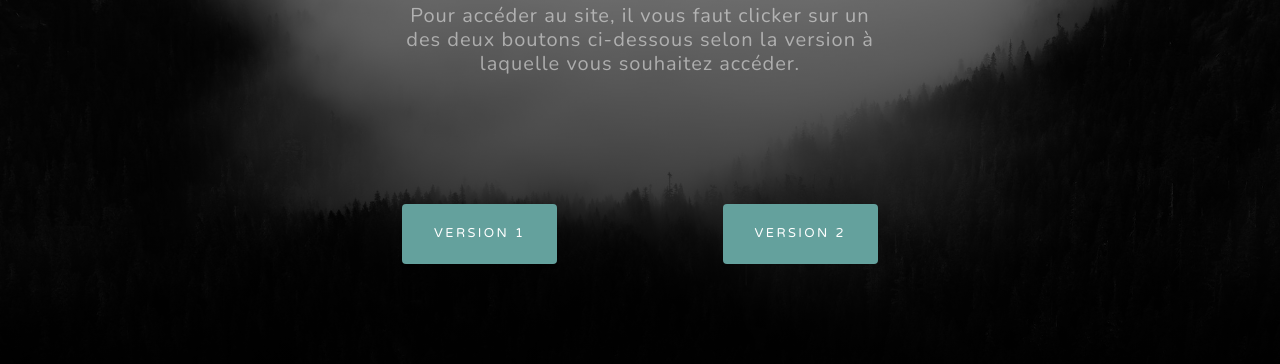
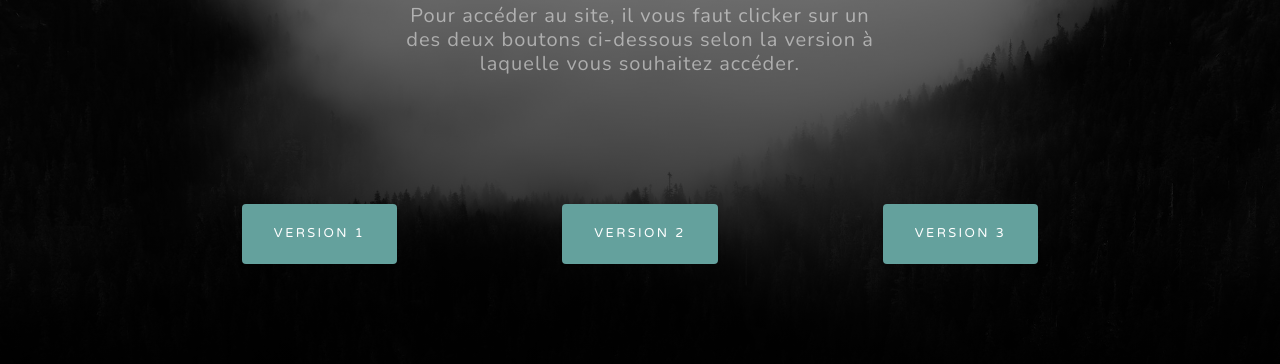
Before and after one commit to Skilletttt/Sae_2_06, a plain HTML site: page index.html in a window 1280 px wide. Shown: the part 386-750 px from the top of the page. Drawn offline with nearby package versions, Linux system fonts and the light colour scheme.

Commit message:
Add files via upload

```diff
--- a/index.html
+++ b/index.html
@@ -17,6 +17,7 @@
                         <h2 class="text-white-50 mx-auto mt-2 mb-5">Pour accéder au site, il vous faut clicker sur un des deux boutons ci-dessous selon la version à laquelle vous souhaitez accéder.</h2>
                         <a class="btn btn-primary" href="https://clementrobert93.wixsite.com/anciens-etu-v1">Version 1</a>
                         <a class="btn btn-primary" href="https://clementrobert93.wixsite.com/anciens-etu-v2">Version 2</a>
+                        <a class="btn btn-primary" href="https://clementrobert93.wixsite.com/anciens-etu-v3">Version 3</a>
                     </div>
                 </div>
             </div>
```
